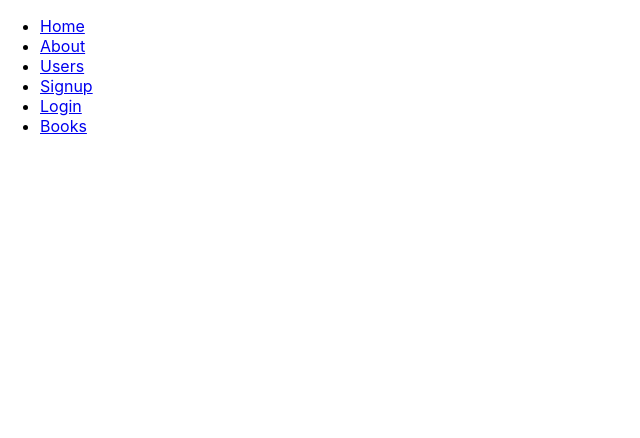
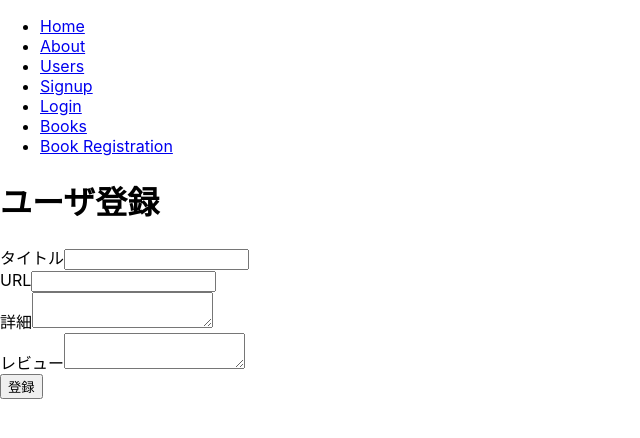
Before and after one commit to yukisakiyama2408/techtrain-react-mission1, a React (Create React App) app: page /new in a window 1280 px wide. Shown: the top 438 px of the page, without its empty margins (0-640 px from the left). Built offline with nearby package versions, Linux system fonts and the light colour scheme.

Commit message:
add
書籍レビュー登録ページを作成（未完成）

```diff
--- a/src/App.tsx
+++ b/src/App.tsx
@@ -12,6 +12,7 @@ import { Login } from "./Users/Login";
 import { BookIndex } from "./Books/BooksIndex";
 import { UserUpdate } from "./Users/userUpdate";
 import { AuthProvider, useAuth } from "./Contexts/AuthContext";
+import { BookNew } from "./Books/BooksNew";
 import { RequireAuth } from "./Contexts/RequireAuth";
 
 const App = () => {
@@ -25,6 +26,7 @@ const App = () => {
             <Route path="/about" element={<About />} />
             <Route path="/signup" element={<Signup />} />
             <Route path="/login" element={<Login />} />
+            <Route path="/user-update" element={<UserUpdate />} />
             <Route
               path="/book-index"
               element={
@@ -33,7 +35,7 @@ const App = () => {
                 //</RequireAuth>
               }
             />
-            <Route path="/user-update" element={<UserUpdate />} />
+            <Route path="/new" element={<BookNew />} />
           </Routes>
         </div>
       </Router>
@@ -70,6 +72,9 @@ const Menu = () => {
         <li>
           <Link to="/book-index">Books</Link>
         </li>
+        <li>
+          <Link to="/new">Book Registration</Link>
+        </li>
       </ul>
     </nav>
   );
--- a/src/Books/BooksIndex.tsx
+++ b/src/Books/BooksIndex.tsx
@@ -49,12 +49,23 @@ const BookIndex = () => {
             <Link to="/login">Login</Link>
           </header>
         )}
+        <header>
+          {" "}
+          <Link to="/new">書籍を登録する</Link>
+        </header>
       </div>
       <div>
         <h2>本一覧</h2>
         <div>
           {books.map((data) => (
-            <div key={data.id}>{data.title}</div>
+            <>
+              <div key={data.id}>{data.title}</div>
+              <a key={data.id} href={data.url}>
+                {data.url}
+              </a>
+              <div key={data.id}>{data.detail}</div>
+              <div key={data.id}>{data.review}</div>
+            </>
           ))}
         </div>
       </div>
--- a/src/Books/BooksNew.tsx
+++ b/src/Books/BooksNew.tsx
@@ -1,2 +1,63 @@
-import React, { useEffect, useState, useContext } from "react";
+import { useForm } from "react-hook-form";
 import axios from "axios";
+
+const BookNew = () => {
+  const {
+    register,
+    handleSubmit,
+    formState: { errors },
+  } = useForm();
+
+  const urlUsersApi =
+    "https://api-for-missions-and-railways.herokuapp.com/books";
+
+  const onSubmit = (data: any) => {
+    console.log(data);
+    axios
+      .post(urlUsersApi, {})
+      .then(function (response) {
+        console.log(response);
+      })
+      .catch(function (error) {
+        console.log(error);
+      });
+  };
+
+  return (
+    <div>
+      <h1>ユーザ登録</h1>
+      <form onSubmit={handleSubmit(onSubmit)}>
+        <div>
+          <label>タイトル</label>
+          <input {...register("title", { required: true })} />
+          {errors.title && "文字が入力されていません"}
+        </div>
+        <div>
+          <label>URL</label>
+          <input {...register("url", { required: true })} />
+          {errors.url && "URLが入力されていません"}
+        </div>
+        <div>
+          <label>詳細</label>
+          <textarea {...register("detail", { required: true })} />
+          {errors.detail && "本の詳細を入力してください"}
+        </div>
+        <div>
+          <label>レビュー</label>
+          <textarea {...register("review", { required: true })} />
+          {errors.review && "本のレビューを入力してください"}
+        </div>
+        <div>
+          <button type="submit">登録</button>
+        </div>
+      </form>
+    </div>
+  );
+};
+
+export { BookNew };
+
+//title
+//url
+//detail
+//review
--- a/src/Users/Login.tsx
+++ b/src/Users/Login.tsx
@@ -1,9 +1,6 @@
 import axios from "axios";
-import { useState, useContext } from "react";
 import { useForm } from "react-hook-form";
 import { Navigate, Link, useNavigate, useLocation } from "react-router-dom";
-import { useRecoilState } from "recoil";
-import { signInUserState } from "../Recoil/atoms";
 import { useAuth } from "../Contexts/AuthContext";
 
 const Login = () => {
@@ -12,8 +9,7 @@ const Login = () => {
     handleSubmit,
     formState: { errors },
   } = useForm();
-  const { signin, getAccessToken, userName, getUserName } = useAuth();
-  const [redirect, setRedirect] = useState(false);
+  const { signin, getAccessToken, userName } = useAuth();
 
   const onSubmit = (data: any) => {
     axios
```
